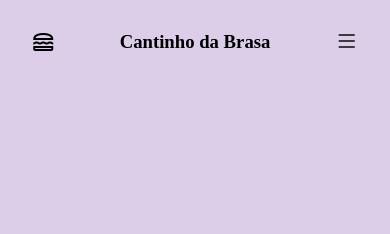
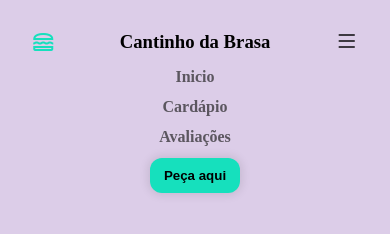
Before and after one commit to nathandacunha/cantinho-da-brasa, a website: page index.html in a window 390 px wide. Both pictures are taken after a click on the button 346 px from the left and 42 px from the top of the page. Drawn offline with nearby package versions, Linux system fonts and the light colour scheme.

Commit message:
feat(mobile_menu): adicionado responsividade para o menu hamburguer para mobile

```diff
--- a/index.html
+++ b/index.html
@@ -65,6 +65,13 @@
             </div>
         </header>
     </section>
+
+    <!-- Jquery -->
+    <script
+      src="https://code.jquery.com/jquery-3.7.1.min.js"
+      integrity="sha256-/JqT3SQfawRcv/NccVWAicdKiCldNxxo/iXz9z73iE="
+      crossorigin="anonymous">
+    </script>
     <script src="/src/script/script.js"></script>
 </body>
 </html>
--- /dev/null
+++ b/package.json
@@ -0,0 +1,5 @@
+{
+  "dependencies": {
+    "jquery": "^3.7.1"
+  }
+}
--- a/src/script/script.js
+++ b/src/script/script.js
@@ -0,0 +1,3 @@
+document.getElementById('mobile-btn').addEventListener('click', () => {
+    document.getElementById('mobile_menu').classList.toggle('active');
+});
--- a/src/style/navbar.css
+++ b/src/style/navbar.css
@@ -12,7 +12,7 @@
     justify-content: space-between;
 }
 
-#navbar-logo span {
+#navbar-logo {
     font-size: 24px;
     color: var(--cor-logo);
 }
@@ -59,4 +59,22 @@
         font-size: 1.5rem;
         cursor: pointer;
     }
+    #mobile_menu.active {
+        display: flex;
+        flex-direction: column;
+        align-items: center;
+    }
+
+    #mobile_nav_list {
+        display: flex;
+        flex-direction: column;
+        gap: 12px;
+
+        margin: 12px 0px;
+    }
+
+    #mobile_nav_list .nav-item {
+        list-style: none;
+        text-align: center;
+    }
 }
```
Also changed, not shown: 1 other file.
